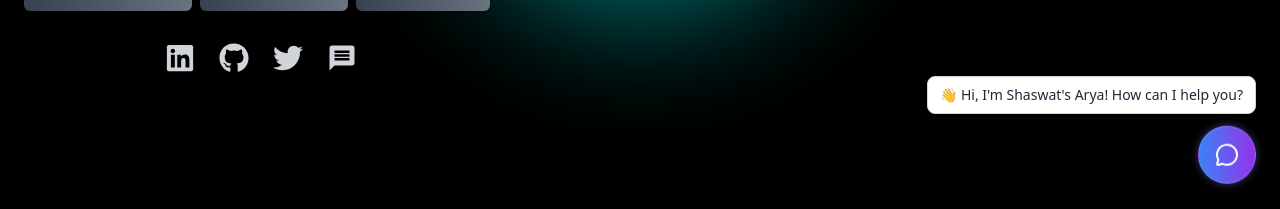
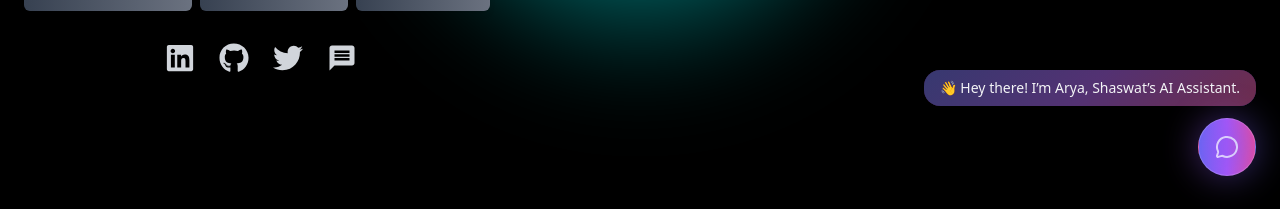
Before and after one commit to Shaswathunter/Main_portfolio, a React (Vite) app: page / in a window 1280 px wide. Shown: the part 588-797 px from the top of the page. Built offline with nearby package versions, Linux system fonts and the light colour scheme.

Commit message:
chatbot add

```diff
--- a/src/Components/ChatBot.tsx
+++ b/src/Components/ChatBot.tsx
@@ -1,4 +1,4 @@
-import React, { useState, useEffect } from "react";
+import React, { useState, useEffect, useRef } from "react";
 import { responses } from "./ChatBotResponses";
 import { MessageCircle, X } from "lucide-react";
 import { motion, AnimatePresence } from "framer-motion";
@@ -8,148 +8,181 @@ const Chatbot: React.FC = () => {
   const [showGreet, setShowGreet] = useState(true);
   const [messages, setMessages] = useState<{ sender: string; text: string }[]>([]);
   const [input, setInput] = useState("");
+  const [greetIndex, setGreetIndex] = useState(0);
+  const [isTyping, setIsTyping] = useState(false);
+  const chatEndRef = useRef<HTMLDivElement | null>(null);
 
-  // 🕒 Auto hide greeting after 3 seconds
+  const greetings = [
+    "👋 Hey there! I’m Arya, Shaswat’s AI Assistant.",
+    "💼 Want to explore Shaswat’s projects or resume?",
+    "💡 Ask me anything about Shaswat’s skills or contact info!"
+  ];
+
   useEffect(() => {
-    const timer = setTimeout(() => setShowGreet(false), 3000);
-    return () => clearTimeout(timer);
-  }, []);
+    let interval: NodeJS.Timeout;
+    if (showGreet) interval = setTimeout(() => setShowGreet(false), 5000);
+    else
+      interval = setTimeout(() => {
+        setGreetIndex((p) => (p + 1) % greetings.length);
+        setShowGreet(true);
+      }, 2000);
+    return () => clearTimeout(interval);
+  }, [showGreet]);
+
+  useEffect(() => {
+    chatEndRef.current?.scrollIntoView({ behavior: "smooth" });
+  }, [messages]);
 
   const getBestReply = (message: string): string => {
     const lowerMsg = message.toLowerCase();
+    const matchedReplies: string[] = [];
+
     for (const res of responses) {
-      if (res.keywords.some((k) => lowerMsg.includes(k))) return res.reply;
+      if (res.keywords.some((k) => lowerMsg.includes(k))) {
+        matchedReplies.push(res.reply);
       }
-    return "I'm not sure about that 🤔, but Shaswat would love to explain more!";
+    }
+
+    if (!matchedReplies.length)
+      return "🤔 I’m not entirely sure, but Shaswat would love to explain that in detail!";
+
+    return matchedReplies.join("<br/><br/>✨<br/><br/>");
   };
 
   const handleSend = () => {
     if (!input.trim()) return;
     const userMsg = { sender: "user", text: input };
-    const botMsg = { sender: "bot", text: getBestReply(input) };
-    setMessages((prev) => [...prev, userMsg, botMsg]);
+    setMessages((prev) => [...prev, userMsg]);
     setInput("");
+    setIsTyping(true);
+
+    setTimeout(() => {
+      const botMsg = { sender: "bot", text: getBestReply(userMsg.text) };
+      setMessages((prev) => [...prev, botMsg]);
+      setIsTyping(false);
+    }, 1200);
   };
-
-  // Add this below your state definitions
-// 🕒 Show greeting popup every 2 seconds (toggle on/off)
-useEffect(() => {
-  const interval = setInterval(() => {
-    setShowGreet((prev) => !prev);
-  }, 3000); // every 3 seconds toggle
-
-  return () => clearInterval(interval);
-}, []);
 
   return (
     <>
- {/* 🐇 Rabbit Jump Floating Icon + Greeting Bubble */}
-<div className="fixed bottom-6 right-6 flex flex-col items-end space-y-2">
-  {/* 👋 Greeting Popup */}
-  <AnimatePresence>
-    {showGreet && (
+      {/* Floating Chat Button + Greeting */}
+      <div className="fixed bottom-6 right-6 flex flex-col items-end space-y-3 z-[100000]">
+        {/* Greeting Tooltip */}
+{/* Greeting Tooltip (Smooth Synchronized Bounce) */}
 <motion.div
-        initial={{ opacity: 0, y: 20 }}
-        animate={{ opacity: 1, y: 0 }}
-        exit={{ opacity: 0, y: 20 }}
-        transition={{ duration: 0.4 }}
-        className="bg-white dark:bg-gray-800 text-gray-800 dark:text-gray-100 text-sm px-3 py-2 rounded-lg shadow-lg mb-2 border border-gray-300 dark:border-gray-700"
-      >
-        👋 Hi, I'm Shaswat's Arya! How can I help you?
-      </motion.div>
-    )}
-  </AnimatePresence>
-
-  {/* 🐇 Jumping Chat Button */}
-  <motion.button
-    onClick={() => setIsOpen(!isOpen)}
+  key={greetIndex}
   animate={{
-      y: [10, -45, 0],
-      rotate: [0, -8, 0],
-      boxShadow: [
-        "0px 0px 10px rgba(99,102,241,0.5)",
-        "0px 0px 20px rgba(147,51,234,0.6)",
-        "0px 0px 10px rgba(99,102,241,0.5)",
-      ],
+    y: [0, -15, 0],
   }}
   transition={{
-      duration: 0.6,
+    duration: 1.5,
     repeat: Infinity,
-      repeatDelay: 1.8,
     ease: "easeInOut",
   }}
-    className="bg-gradient-to-r from-blue-500 to-purple-600 text-white p-4 rounded-full shadow-lg border border-white/20 hover:scale-110 transition-transform"
+  className="relative bg-white/10 dark:bg-gray-900/30 backdrop-blur-md text-gray-100 text-sm px-4 py-2 rounded-2xl shadow-lg overflow-hidden"
 >
-    <motion.div
-      initial={{ scale: 0 }}
-      animate={{ scale: 1 }}
-      transition={{ type: "spring", stiffness: 200, damping: 12 }}
-    >
-      {isOpen ? <X size={24} /> : <MessageCircle size={24} />}
+  <span className="relative z-10">{greetings[greetIndex]}</span>
+
+  {/* Glowing Border */}
+  <div className="absolute inset-0 rounded-2xl pointer-events-none glow-border"></div>
 </motion.div>
-  </motion.button>
-</div>
 
 
 
 
-      {/* 🪄 Floating Bouncy Chat Icon */}
 
 
-      {/* 💬 Chat Window */}
-    {/* 💬 Chat Window */}
+
+
+        {/* Chat Toggle Button (Rabbit Jump Style) */}
+       <motion.button
+  onClick={() => setIsOpen(!isOpen)}
+  animate={{
+    y: [0, -15, 0],
+  }}
+  transition={{
+    duration: 1.5,
+    repeat: Infinity,
+    ease: "easeInOut",
+  }}
+  whileHover={{ scale: 1.1 }}
+  className="relative bg-gradient-to-r from-indigo-500 via-purple-500 to-pink-500 p-4 rounded-full text-white shadow-2xl border border-white/20"
+>
+  {isOpen ? <X size={24} /> : <MessageCircle size={24} />}
+  <motion.span
+    className="absolute inset-0 rounded-full bg-gradient-to-r from-purple-500 to-indigo-500 opacity-40 blur-lg"
+    animate={{ scale: [1, 1.3, 1] }}
+    transition={{ duration: 2, repeat: Infinity }}
+  />
+</motion.button>
+
+      </div>
+
+      {/* Chat Window */}
       <AnimatePresence>
         {isOpen && (
           <motion.div
-      initial={{ opacity: 0, y: 50 }}
+            initial={{ opacity: 0, y: 70 }}
             animate={{ opacity: 1, y: 0 }}
-      exit={{ opacity: 0, y: 50 }}
-      transition={{ duration: 0.3 }}
-      className="fixed bottom-20 right-4 w-[90%] max-w-sm sm:right-6 sm:w-96 bg-white dark:bg-gray-900 border border-gray-300 dark:border-gray-700 rounded-2xl shadow-2xl flex flex-col overflow-hidden z-[9999]"
+            exit={{ opacity: 0, y: 70 }}
+            transition={{ duration: 0.4 }}
+            className="fixed bottom-24 right-5 w-[90%] max-w-sm sm:right-8 sm:w-96
+              rounded-[28px] border border-white/20 backdrop-blur-2xl
+              bg-gradient-to-br from-gray-900/80 to-gray-800/70 text-gray-100 shadow-2xl overflow-hidden z-[100000]"
           >
             {/* Header */}
-      <div className="bg-gradient-to-r from-blue-600 to-purple-600 text-white font-semibold p-3 flex justify-between items-center">
-        <span className="text-sm sm:text-base truncate">Arya — Shaswat's AI Assistant</span>
+            <div className="bg-gradient-to-r from-indigo-600 to-purple-600 p-4 flex justify-between items-center text-white font-semibold rounded-t-[28px]">
+              <span className="truncate text-sm sm:text-base">🤖 Arya — Shaswat's AI</span>
               <button onClick={() => setIsOpen(false)} className="hover:text-gray-300">
                 <X size={18} />
               </button>
             </div>
 
             {/* Messages */}
-      <div className="h-72 sm:h-80 overflow-y-auto p-3 space-y-2">
+            <div className="h-72 sm:h-80 overflow-y-auto p-3 space-y-3 scrollbar-thin scrollbar-thumb-gray-700 scrollbar-track-transparent">
               {messages.map((msg, i) => (
-          <div
+                <motion.div
                   key={i}
-            className={`p-2 rounded-lg max-w-[85%] text-sm sm:text-base ${
+                  initial={{ opacity: 0, y: 12, scale: 0.95 }}
+                  animate={{ opacity: 1, y: 0, scale: 1 }}
+                  transition={{ duration: 0.3, type: "spring" }}
+                  className={`relative max-w-[85%] px-4 py-2 rounded-2xl text-sm leading-relaxed shadow-md border ${
                     msg.sender === "user"
-                ? "ml-auto bg-blue-100 dark:bg-blue-800 text-gray-900 dark:text-white"
-                : "bg-gray-100 dark:bg-gray-800 text-gray-800 dark:text-gray-100"
+                      ? "self-end ml-auto bg-gradient-to-r from-blue-600 to-indigo-600 text-white border-blue-400/50"
+                      : "bg-white/10 backdrop-blur-md border border-white/10 text-gray-200"
                   }`}
+                  dangerouslySetInnerHTML={{ __html: msg.text }}
+                />
+              ))}
+
+              {/* Typing indicator */}
+              {isTyping && (
+                <motion.div
+                  initial={{ opacity: 0 }}
+                  animate={{ opacity: 1 }}
+                  transition={{ repeat: Infinity, duration: 1.5 }}
+                  className="flex space-x-1 text-gray-400 pl-2"
                 >
-            {msg.sender === "bot" ? (
-              <p
-                className="leading-snug"
-                dangerouslySetInnerHTML={{ __html: msg.text }}
-              ></p>
-            ) : (
-              <p>{msg.text}</p>
+                  <span className="animate-bounce">●</span>
+                  <span className="animate-bounce delay-200">●</span>
+                  <span className="animate-bounce delay-400">●</span>
+                </motion.div>
               )}
-          </div>
-        ))}
+              <div ref={chatEndRef} />
             </div>
 
             {/* Input */}
-      <div className="flex items-center p-2 sm:p-3 border-t dark:border-gray-700">
+            <div className="flex items-center p-3 border-t border-white/10 bg-gray-800/60 rounded-b-[28px]">
               <input
                 value={input}
                 onChange={(e) => setInput(e.target.value)}
                 onKeyDown={(e) => e.key === "Enter" && handleSend()}
-          className="flex-1 border dark:border-gray-600 rounded-lg px-2 py-1 text-xs sm:text-sm focus:outline-none bg-white dark:bg-gray-800 text-gray-900 dark:text-gray-100"
-          placeholder="Ask about Shaswat..."
+                placeholder="Ask Arya about Shaswat..."
+                className="flex-1 bg-transparent text-sm text-gray-200 placeholder-gray-400 focus:outline-none"
               />
               <button
                 onClick={handleSend}
-          className="ml-2 px-2 sm:px-3 py-1 bg-blue-600 hover:bg-blue-700 text-white rounded-lg text-xs sm:text-sm"
+                className="ml-3 px-4 py-1.5 bg-gradient-to-r from-indigo-500 to-purple-600 rounded-xl text-white text-sm font-medium hover:opacity-90 transition"
               >
                 Send
               </button>
@@ -158,6 +191,36 @@ useEffect(() => {
         )}
       </AnimatePresence>
 
+      {/* Custom CSS Animations */}
+      <style jsx>{`
+      @keyframes glowPulse {
+  0% {
+    box-shadow: 0 0 8px rgba(99, 102, 241, 0.6),
+                0 0 12px rgba(168, 85, 247, 0.5),
+                0 0 16px rgba(236, 72, 153, 0.4);
+  }
+  50% {
+    box-shadow: 0 0 18px rgba(99, 102, 241, 0.9),
+                0 0 28px rgba(168, 85, 247, 0.8),
+                0 0 36px rgba(236, 72, 153, 0.7);
+  }
+  100% {
+    box-shadow: 0 0 8px rgba(99, 102, 241, 0.6),
+                0 0 12px rgba(168, 85, 247, 0.5),
+                0 0 16px rgba(236, 72, 153, 0.4);
+  }
+}
+
+.glow-border {
+  border-radius: 1rem;
+  border: 1px solid transparent;
+  background: linear-gradient(135deg, rgba(99,102,241,0.4), rgba(168,85,247,0.4), rgba(236,72,153,0.4)) border-box;
+  mask-composite: exclude;
+  animation: glowPulse 2s infinite ease-in-out;
+  box-shadow: 0 0 12px rgba(168, 85, 247, 0.6);
+}
+
+      `}</style>
     </>
   );
 };
--- a/src/Components/Skills.jsx
+++ b/src/Components/Skills.jsx
@@ -7,7 +7,7 @@ const Skills = () => {
   const skills = [
     {
       category: "Frontend",
-      items: ["React.JS", "TailwindCSS", "jQuery", "JavaScript"],
+      items: ["React.JS", "TypeScript", "TailwindCSS", "jQuery", "JavaScript"],
     },
     {
       category: "Backend & Databases",
```
Also changed, not shown: src/Components/ChatBotResponses.ts (+21 -20 lines). Lines whose indentation alone changed are shown as unchanged.
